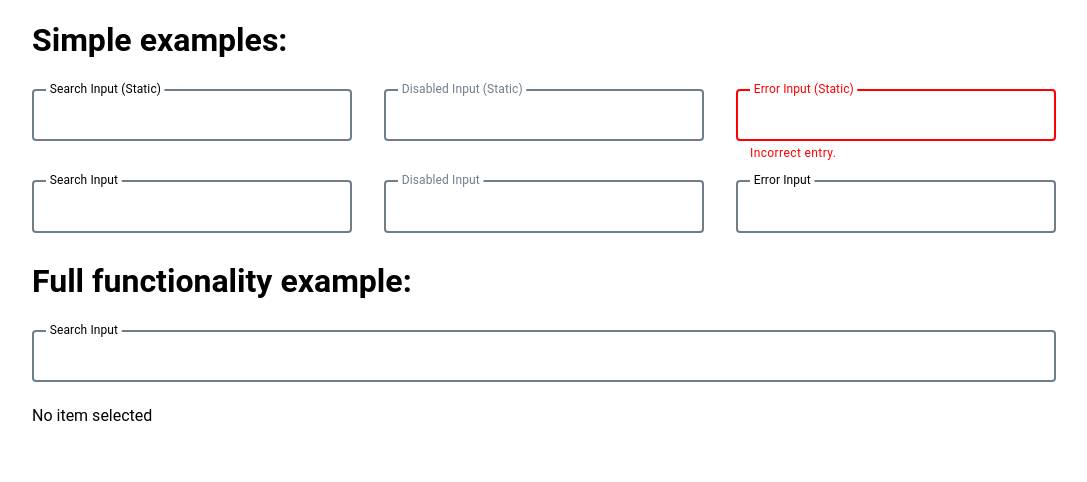
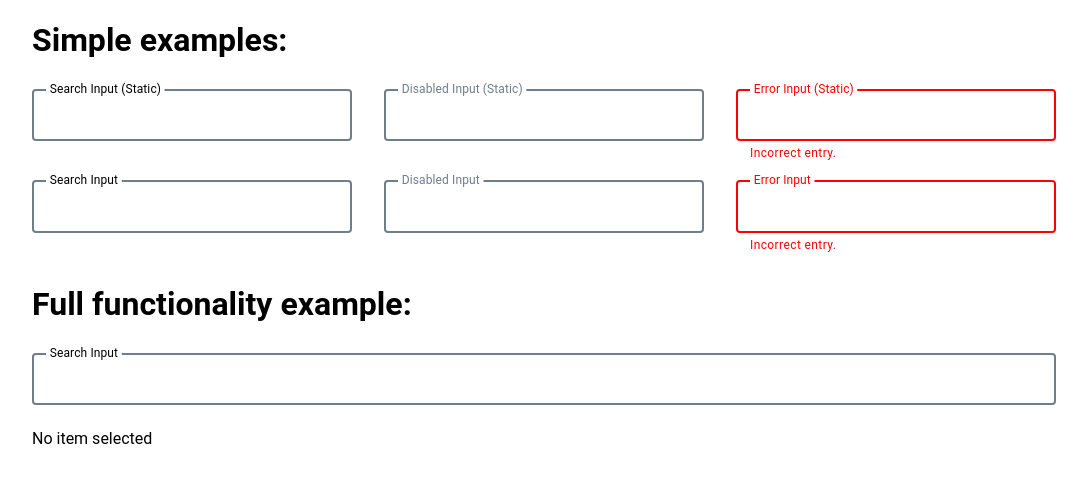
Before and after one commit to zOwNaToR/cgn-autocomplete-assessment, a React (Create React App) app: page / in a window 1280 px wide. Shown: the top 482 px of the page, without its empty margins (96-1183 px from the left). Built offline with nearby package versions, Linux system fonts and the light colour scheme.

Commit message:
fix error on PublicapisAutocomplete, error passed with props was not used

```diff
--- a/src/components/molecules/PublicapisAutocomplete/PublicapisAutocomplete.tsx
+++ b/src/components/molecules/PublicapisAutocomplete/PublicapisAutocomplete.tsx
@@ -21,14 +21,14 @@ const PublicapisAutocomplete = (props: PublicapisAutocompleteProps) => {
    })
 
    const suggestions = (isLoading || !data || !data.entries) ? [] : data.entries
-   const error = !isLoading && inputValue.length >= minInputLength && !suggestions.length ? "Incorrect entry." : ""
+   const error = props.error || (!isLoading && inputValue.length >= minInputLength && !suggestions.length ? "Incorrect entry." : "")
 
    return (
       <Autocomplete<PublicApisItem>
+         error={error}
          {...props}
          suggestions={suggestions}
          minLength={minInputLength}
-         error={error}
          filterSuggestions={() => true}
          getSuggestionLabel={item => item.Description}
          onInputChange={(value, changeType) => {
```
